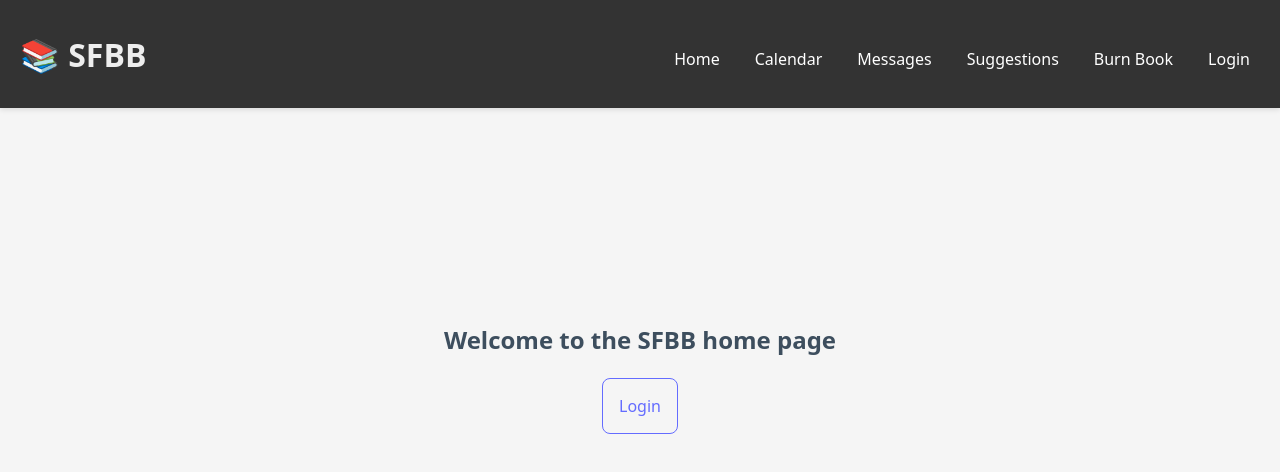
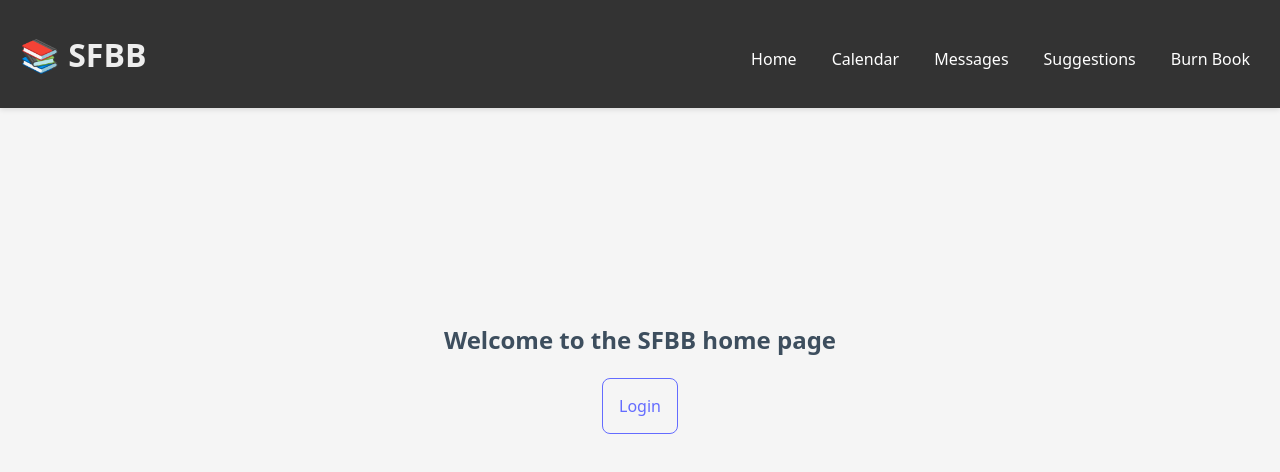
Before and after one commit to grassh0ppr/book-club, a React (Vite) app in the folder client/: page / in a window 1280 px wide. Shown: the top 472 px of the page. Built offline with nearby package versions, Linux system fonts and the light colour scheme; no server answers.

Commit message:
Update Navbar to conditionally display logout button for logged-in users

```diff
--- a/client/src/components/Navbar.jsx
+++ b/client/src/components/Navbar.jsx
@@ -45,15 +45,11 @@ export default function Navbar() {
           <li>
             <Link to="/burnbook">Burn Book</Link>
           </li>
-          {user ? (
+          {user && ( // Only show the logout button if a user is logged in
             <li>
               <button onClick={handleLogout} className={styles.logoutButton}>
                 Logout
               </button>
-            </li>
-          ) : (
-            <li>
-              <Link to="/login">Login</Link>
             </li>
           )}
         </ul>
```
